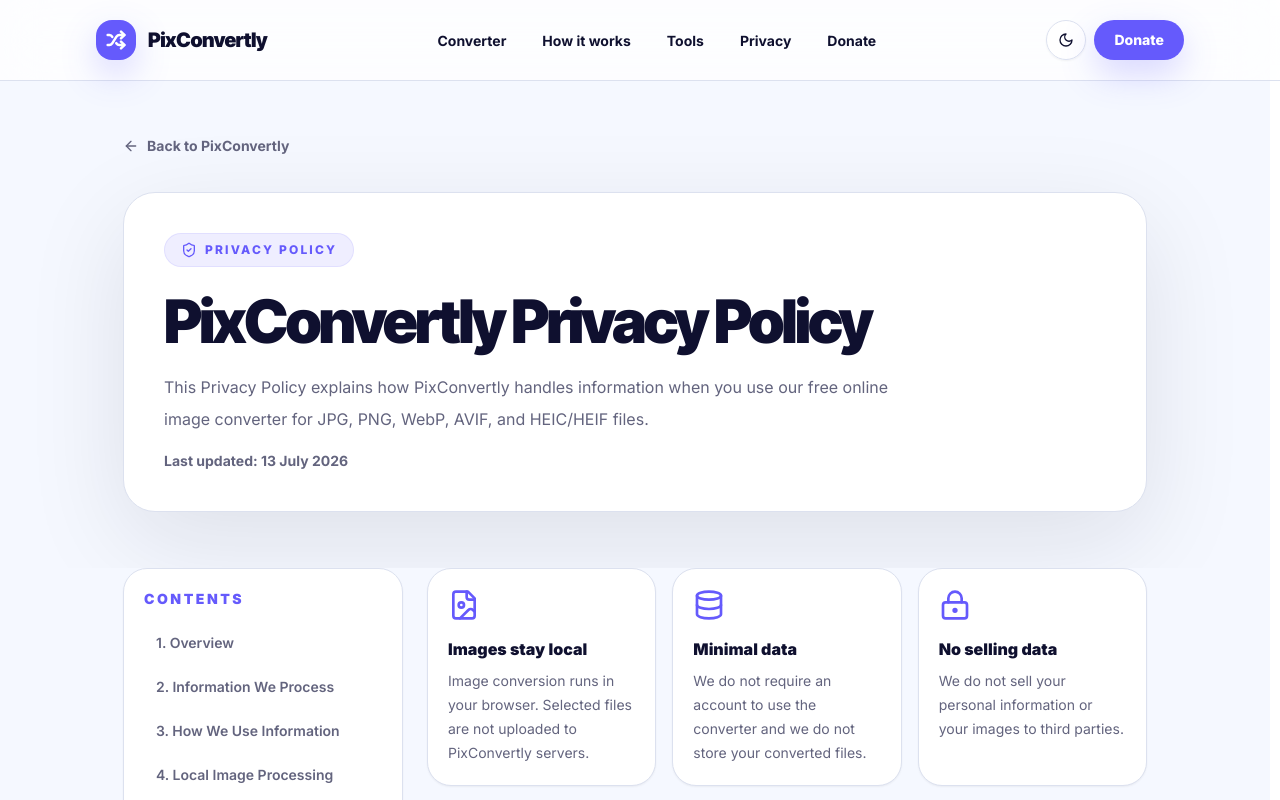
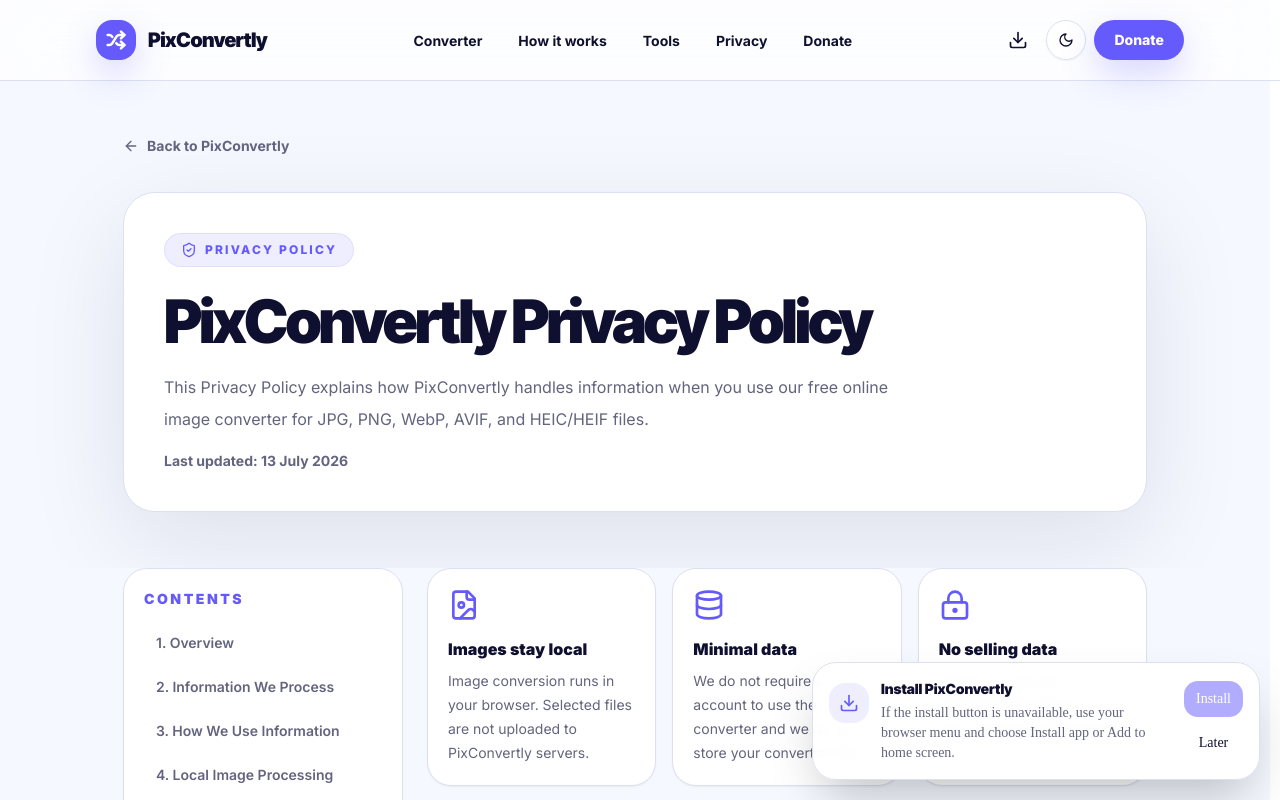
Before and after one commit to rfnasution01/Image-Converter, a Next.js app: page /privacy-policy in a window 1280 px wide. Shown: the top 800 px of the page. Built offline with nearby package versions, Linux system fonts and the light colour scheme; no server answers.

Commit message:
add download app

```diff
--- a/src/app/layout.tsx
+++ b/src/app/layout.tsx
@@ -99,6 +99,7 @@
                 </nav>
 
                 <div className="flex items-center gap-2">
+                  <PwaInstallPrompt showTrigger />
                   <ThemeToggle />
                   <Link href="/donate" className="rounded-full bg-primary px-5 py-2.5 text-sm font-extrabold text-primary-foreground shadow-[0_14px_35px_rgba(99,91,255,0.25)] transition hover:-translate-y-0.5 hover:bg-primary/90 focus:outline-none focus:ring-4 focus:ring-primary/20">
                     Donate
@@ -110,7 +111,6 @@
             <main className="pt-20">
               <ErrorBoundary>{children}</ErrorBoundary>
             </main>
-            <PwaInstallPrompt />
           </div>
         </AppQueryProvider>
       </body>
--- a/src/components/pwa-install-prompt.tsx
+++ b/src/components/pwa-install-prompt.tsx
@@ -2,6 +2,7 @@
 
 import { Download } from 'lucide-react';
 import { useEffect, useState } from 'react';
+import { createPortal } from 'react-dom';
 
 import { Button } from '@/components/ui/button';
 
@@ -26,9 +27,18 @@
   }
 }
 
-export function PwaInstallPrompt() {
+type PwaInstallPromptProps = {
+  showTrigger?: boolean;
+};
+
+export function PwaInstallPrompt({ showTrigger = false }: PwaInstallPromptProps) {
   const [installEvent, setInstallEvent] = useState<BeforeInstallPromptEvent | null>(null);
   const [isDismissed, setIsDismissed] = useState(true);
+  const [isMounted, setIsMounted] = useState(false);
+
+  useEffect(() => {
+    setIsMounted(true);
+  }, []);
 
   useEffect(() => {
     if (!('serviceWorker' in navigator) || process.env.NODE_ENV !== 'production') {
@@ -74,6 +84,11 @@
     setIsDismissed(true);
   };
 
+  const openPrompt = () => {
+    localStorage.removeItem(DISMISS_KEY);
+    setIsDismissed(false);
+  };
+
   const installApp = async () => {
     if (!installEvent) {
       return;
@@ -89,12 +104,12 @@
     dismissPrompt();
   };
 
-  if (!installEvent || isDismissed) {
+  if (!showTrigger && !installEvent) {
     return null;
   }
 
-  return (
-    <aside className="fixed bottom-4 left-4 right-4 z-50 mx-auto max-w-xl rounded-3xl border border-border bg-card/95 p-4 text-card-foreground shadow-2xl backdrop-blur md:left-auto md:right-6 md:max-w-md" aria-label="Install PixConvertly app prompt">
+  const dialog = !isDismissed ? (
+    <aside className="fixed bottom-5 right-5 z-[100] w-[calc(100vw-2.5rem)] max-w-md rounded-3xl border border-border bg-card/95 p-4 text-card-foreground shadow-2xl backdrop-blur" aria-label="Install PixConvertly app prompt">
       <div className="flex flex-col gap-4 sm:flex-row sm:items-center sm:justify-between">
         <div className="flex items-start gap-3">
           <span className="mt-1 grid size-10 shrink-0 place-items-center rounded-2xl bg-primary/10 text-primary">
@@ -102,14 +117,27 @@
           </span>
           <div>
             <p className="font-heading text-sm font-black text-foreground">Install PixConvertly</p>
-            <p className="mt-1 text-sm text-muted-foreground">Buka converter lebih cepat dan gunakan lagi secara offline setelah kunjungan pertama.</p>
+            <p className="mt-1 text-sm text-muted-foreground">
+              {installEvent ? 'Open the converter faster and use it offline after your first visit.' : 'If the install button is unavailable, use your browser menu and choose Install app or Add to home screen.'}
+            </p>
           </div>
         </div>
         <div className="flex shrink-0 gap-2 sm:flex-col">
-          <Button size="sm" onClick={installApp}>Install</Button>
-          <Button size="sm" variant="ghost" onClick={dismissPrompt}>Nanti</Button>
+          <Button size="sm" onClick={installApp} disabled={!installEvent}>Install</Button>
+          <Button size="sm" variant="ghost" onClick={dismissPrompt}>Later</Button>
         </div>
       </div>
     </aside>
+  ) : null;
+
+  return (
+    <>
+      {showTrigger ? (
+        <Button size="icon" variant="ghost" className="size-10 rounded-full" onClick={openPrompt} aria-label="Show app install prompt">
+          <Download className="size-5" aria-hidden="true" />
+        </Button>
+      ) : null}
+      {isMounted && dialog ? createPortal(dialog, document.body) : null}
+    </>
   );
 }
--- a/src/screens/home-page.tsx
+++ b/src/screens/home-page.tsx
@@ -963,8 +963,9 @@
         </div>
       </section>
 
-      <section id="how-it-works" className="relative px-4 py-14 sm:px-6 lg:px-8">
-        <img src="/assets/design-system/section-wave.png" alt="" aria-hidden="true" className="pointer-events-none absolute inset-x-0 top-0 -z-10 h-full w-full object-cover opacity-90" />
+      <section id="how-it-works" className="relative z-0 overflow-hidden px-4 py-14 sm:px-6 lg:px-8">
+        <img src="/assets/design-system/section-wave.png" alt="" aria-hidden="true" className="pointer-events-none absolute inset-x-0 top-0 -z-10 h-full w-full object-cover opacity-90 transition-opacity duration-300 dark:opacity-0" />
+        <div aria-hidden="true" className="pointer-events-none absolute inset-0 -z-10 hidden bg-[radial-gradient(ellipse_at_center,hsl(var(--secondary)/0.72)_0%,hsl(var(--background)/0.94)_72%,hsl(var(--background))_100%)] dark:block" />
         <div className="mx-auto max-w-6xl">
           <div className="mx-auto mb-10 max-w-2xl text-center">
             <p className="text-xs font-extrabold uppercase tracking-[0.2em] text-primary">How it works</p>
@@ -972,7 +973,7 @@
           </div>
           <div className="grid gap-5 md:grid-cols-3">
             {steps.map((step, index) => (
-              <div key={step.title} className="rounded-[1.75rem] border border-border bg-card p-6 shadow-[0_22px_70px_rgba(18,18,43,0.08)] transition hover:-translate-y-1">
+              <div key={step.title} className="rounded-[1.75rem] border border-border bg-card/95 p-6 shadow-[0_22px_70px_rgba(18,18,43,0.08)] transition hover:-translate-y-1 dark:bg-card/90 dark:shadow-[0_22px_70px_rgba(0,0,0,0.22)]">
                 <div className="grid size-11 place-items-center rounded-2xl bg-primary text-sm font-black text-primary-foreground shadow-[0_14px_35px_rgba(99,91,255,0.24)]">{index + 1}</div>
                 <h2 className="mt-5 font-heading text-xl font-black tracking-tight">{step.title}</h2>
                 <p className="mt-3 text-sm leading-6 text-muted-foreground">{step.description}</p>
```
Also changed, not shown: image.png (added).
